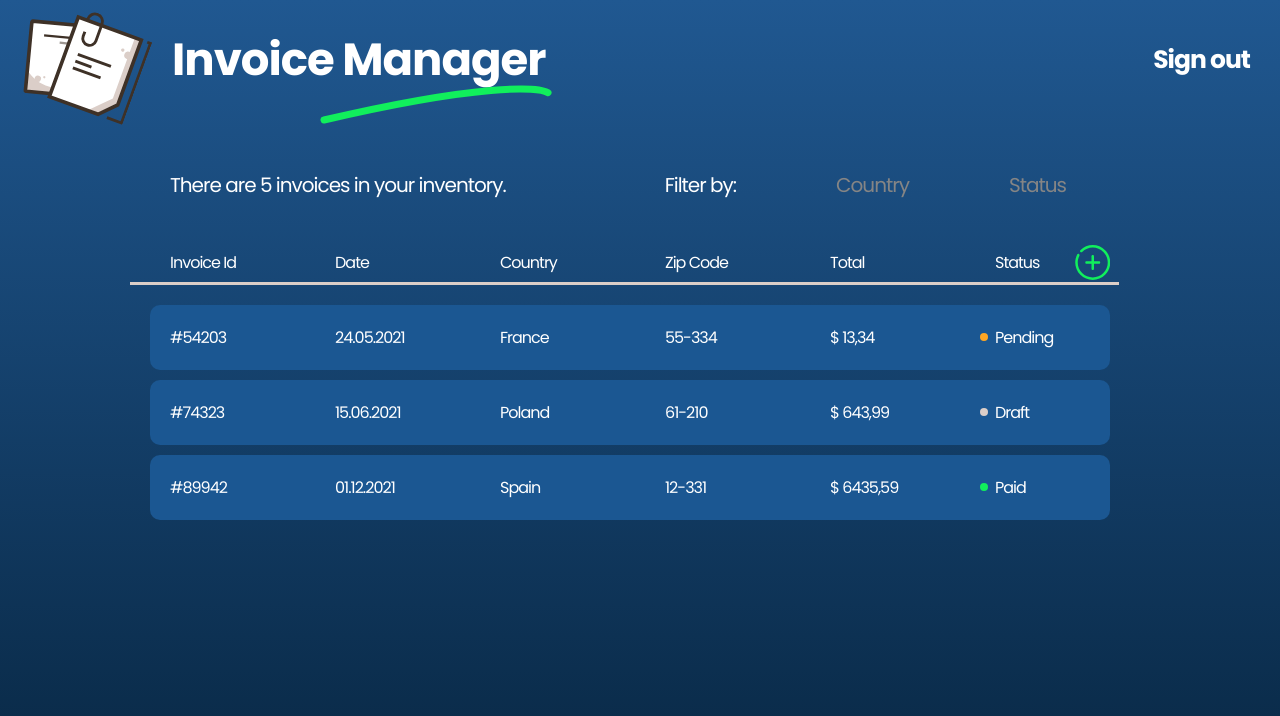
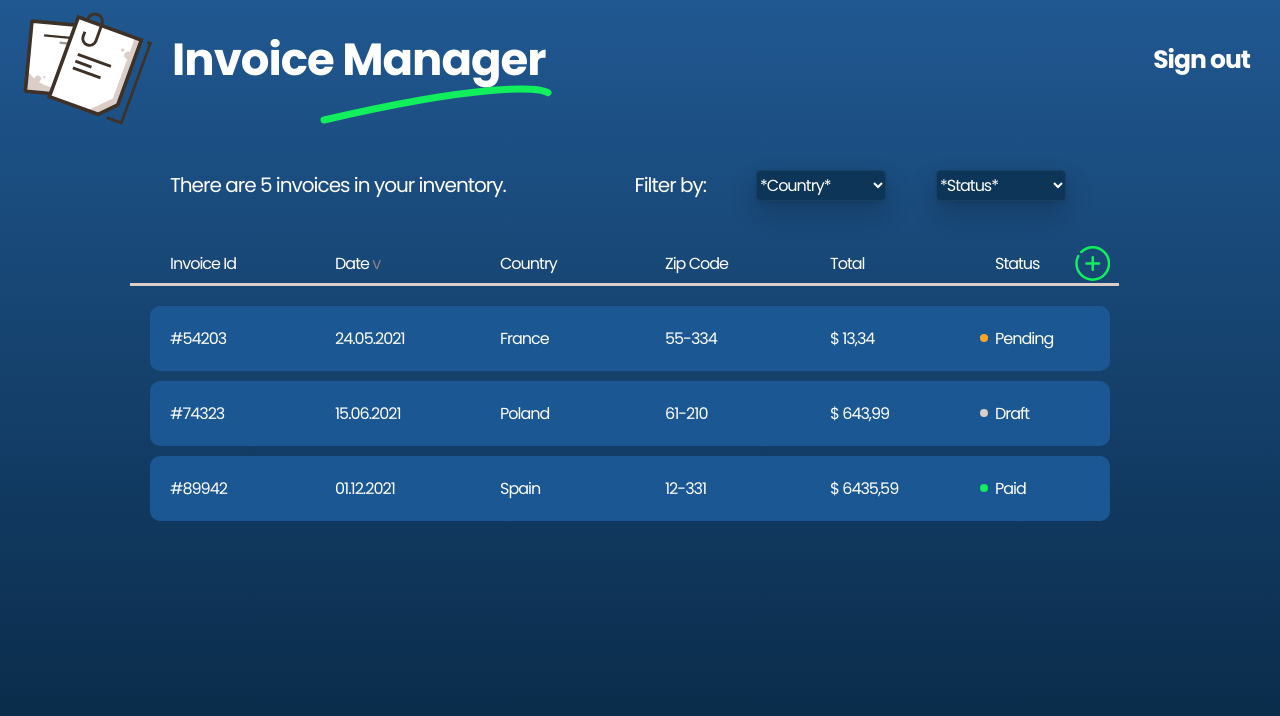
Before and after one commit to Baarosh/vue3-invoice-app, a Vue app: page / in a window 1280 px wide. Shown: the top 716 px of the page. Built offline with nearby package versions, Linux system fonts and the light colour scheme.

Commit message:
styled select tag v1

```diff
--- a/src/components/InvoiceList.vue
+++ b/src/components/InvoiceList.vue
@@ -120,7 +120,7 @@ export default {
   name: 'InvoiceList',
   data() {
     return {
-      sortingBy: null,
+      sortingBy: 'Date',
       rotate: null,
     };
   },
@@ -245,6 +245,10 @@ export default {
         opacity: 1;
       }
 
+      p {
+        cursor: pointer;
+      }
+
       span {
         display: inline-block;
         color: $dark-gray;
--- a/src/variables.scss
+++ b/src/variables.scss
@@ -4,6 +4,7 @@ $green: #11ef5c;
 $green-hover: #b4ffb8;
 $dark-blue: #082743;
 $dark-blue2: #205891;
+$dark-blue3: #0d3558;
 $orange: #ffa724;
 $gray: #dbcec8;
 $blue: #1b5792;
--- a/src/views/Home.vue
+++ b/src/views/Home.vue
@@ -5,8 +5,22 @@
     </div>
     <div class="right flex a-start j-end">
       <p>Filter by:</p>
-      <p>Country</p>
-      <p>Status</p>
+      <!-- <p>Country</p>
+      <p>Status</p> -->
+
+      <select id="country-filter">
+        <option value="country" selected>*Country*</option>
+        <option value="france">France</option>
+        <option value="poland">Poland</option>
+        <option value="spain">Spain</option>
+      </select>
+
+      <select id="status-filter">
+        <option value="status" selected>*Status*</option>
+        <option value="draft">Draft</option>
+        <option value="paid">Paid</option>
+        <option value="pending">Pending</option>
+      </select>
     </div>
   </section>
   <invoice-list></invoice-list>
@@ -43,17 +57,27 @@ export default {
 
   .right {
     flex: 4 0 auto;
-
     p {
-      color: $dark-gray;
+      color: $white;
       font-size: 20px;
       font-weight: normal;
       margin-left: 100px;
+      white-space: nowrap;
     }
 
-    p:first-child {
+    select {
+      background-color: $dark-blue3;
+      margin-left: 50px;
+      width: 100%;
+      max-width: 130px;
       color: $white;
-      font-size: 20px;
+      border: none;
+      padding: 3px 0px;
+      border-radius: 5px;
+      box-shadow: rgba(0, 0, 0, 0.2) 0px 12px 28px 0px, rgba(0, 0, 0, 0.1) 0px 2px 4px 0px,
+        rgba(255, 255, 255, 0.05) 0px 0px 0px 1px inset;
+      option {
+      }
     }
   }
 }
```
